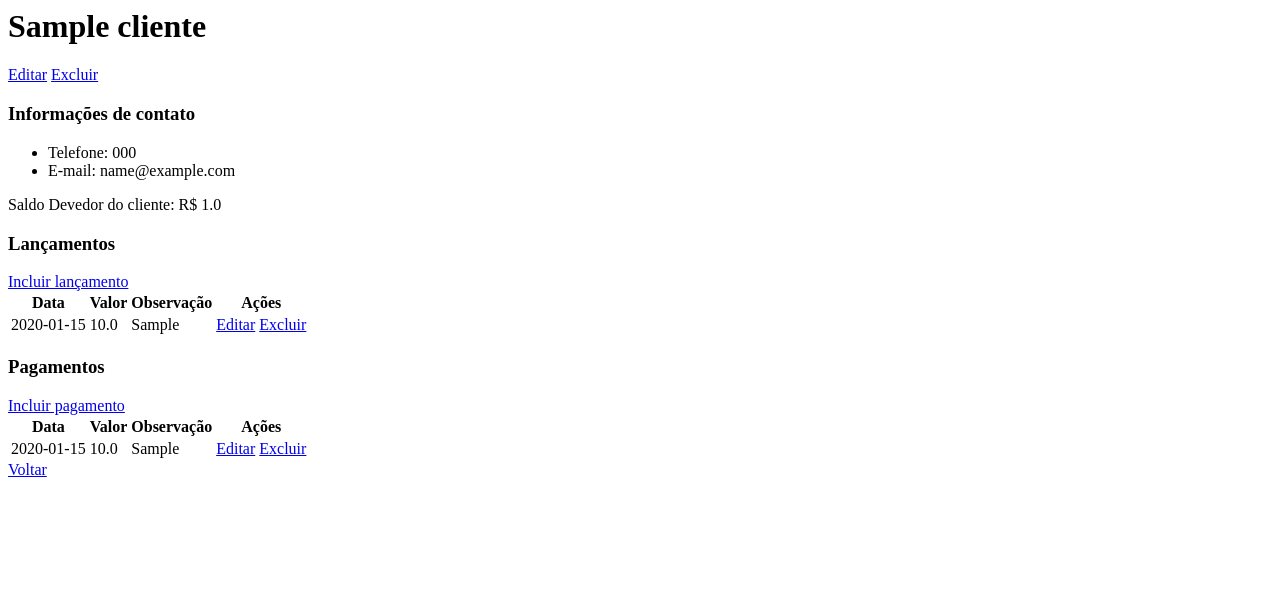
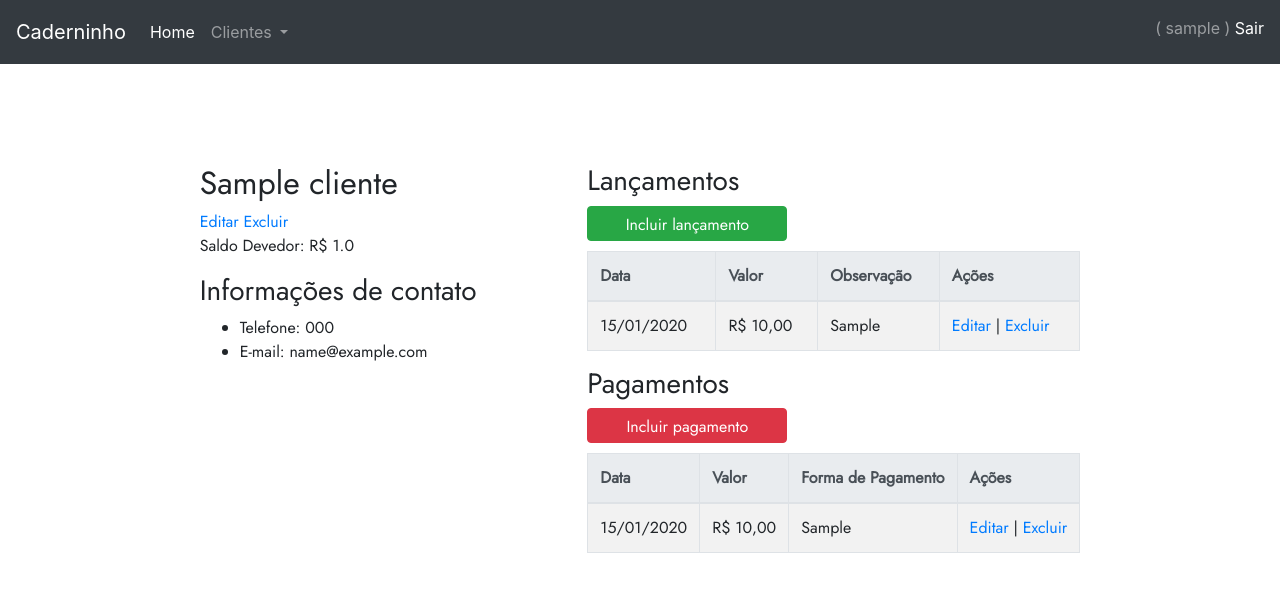
Before and after one commit to luciandalla/caderninho, a Flask app: page /cliente-detalhes/1 in a window 1280 px wide. Shown: the top 592 px of the page. Run offline with Flask 3, Linux system fonts and the light colour scheme; the visitor is signed in with stand-in values (Sample User, id 1); tables that the repository leaves empty hold one stand-in row (values such as "Sample post"); some libraries are stand-ins or nearby versions.

Commit message:
Implementação parcial do frontend da página cliente-detalhes.html

```diff
--- a/models/lancamentos.py
+++ b/models/lancamentos.py
@@ -35,7 +35,7 @@ class Lancamentos(db.Model):
 
     @staticmethod
     def cadastra_lancamento(data, valor, observacao, cliente_id):
-        lancamento = Lancamentos(data=data, valor=valor, observacao=observacao, id_cliente=cliente_id)
+        lancamento = Lancamentos(data=data, valor=valor, observacao=observacao.upper(), id_cliente=cliente_id)
         db.session.add(lancamento)
         db.session.commit()
         Clientes.atualiza_saldo(cliente_id, valor)
@@ -47,7 +47,7 @@ class Lancamentos(db.Model):
         diferenca_valor = float(valor) - float(lancamento.valor)
         lancamento.data = data
         lancamento.valor = valor
-        lancamento.observacao = observacao
+        lancamento.observacao = observacao.upper()
         lancamento.id_cliente = cliente_id
         db.session.add(lancamento)
         db.session.commit()
--- a/models/pagamentos.py
+++ b/models/pagamentos.py
@@ -34,7 +34,7 @@ class Pagamentos(db.Model):
 
     @staticmethod
     def cadastra_pagamento(data, valor, observacao, cliente_id):
-        pagamento = Pagamentos(data=data, valor=valor, observacao=observacao, id_cliente=cliente_id)
+        pagamento = Pagamentos(data=data, valor=valor, observacao=observacao.upper(), id_cliente=cliente_id)
         db.session.add(pagamento)
         db.session.commit()
         valor = float(valor) * -1
@@ -47,7 +47,7 @@ class Pagamentos(db.Model):
         diferenca_valor = float(pagamento.valor) - float(valor)
         pagamento.data = data
         pagamento.valor = valor
-        pagamento.observacao = observacao
+        pagamento.observacao = observacao.upper()
         pagamento.id_cliente = cliente_id
         db.session.add(pagamento)
         db.session.commit()
--- a/static/estilo.css
+++ b/static/estilo.css
@@ -9,12 +9,22 @@
     font-family: 'Jost', sans-serif;
 }
 
-.main__novocliente {
-    width: 120px;
-    height: 37px;
+.main__novocliente{
+    width: 200px;
+    height: 35px;
     margin-bottom: 10px;
 }
 
 .pesquisa-tabela{
     height: 30px;
 }
+
+.cliente {
+    margin: 5% 10%;
+    margin-top: 80px;
+    display: flex;
+    gap: 30px;
+    align-items: left;
+    justify-content: space-between;
+    font-family: 'Jost', sans-serif;
+}
--- a/templates/cliente-detalhes.html
+++ b/templates/cliente-detalhes.html
@@ -1,20 +1,25 @@
-
-<h1>{{ cliente.nome }}</h1>
+{% extends "template.html" %}
+{% block conteudo %}
+<div class="cliente">
+    <div class="cliente__informacoes">
+        <h2>{{ cliente.nome }}</h2>
         <a href="{{ url_for('cliente_editar', id=cliente.id) }}">Editar</a>
         <a href="{{ url_for('cliente_excluir', id=cliente.id) }}">Excluir</a>
+
+        <p>Saldo Devedor: R$ {{  cliente.saldo }}</p>
 
         <h3>Informações de contato</h3>
         <ul>
             <li>Telefone: {{ cliente.telefone }}</li>
             <li>E-mail: {{ cliente.email }}</li>
         </ul>
-
-<p>Saldo Devedor do cliente: R$ {{  cliente.saldo }}</p>
+    </div>
+    <div class="cliente__movimentacoes">
 
         <h3>Lançamentos</h3>
-<a href="{{ url_for('lancamento_novo', id=cliente.id) }}">Incluir lançamento</a>
-<table>
-        <thead>
+        <a class="btn btn-success main__novocliente" href="{{ url_for('lancamento_novo', id=cliente.id) }}">Incluir lançamento</a>
+        <table class="table table-striped table-bordered table-hover">
+                <thead class="thead-light">
                     <tr>
                         <th>Data</th>
                         <th>Valor</th>
@@ -25,10 +30,10 @@
                 <tbody>
                 {% for lancamento in lancamentos %}
                     <tr>
-                <td>{{ lancamento.data }}</td>
-                <td>{{ lancamento.valor }}</td>
+                        <td>{{ lancamento.data.strftime('%d/%m/%Y') }}</td>
+                        <td>R$ {{ '{:,.2f}'.format(lancamento.valor|float) | replace('.', 'm') | replace(',', '.') | replace('m', ',') }}</td>
                         <td>{{ lancamento.observacao }}</td>
-                <td><a href="{{ url_for('lancamento_editar', id=lancamento.id) }}">Editar</a>
+                        <td><a href="{{ url_for('lancamento_editar', id=lancamento.id) }}">Editar</a> |
                         <a href="{{ url_for('lancamento_excluir', id=lancamento.id) }}">Excluir</a></td>
                     </tr>
                 {% endfor %}
@@ -36,27 +41,28 @@
         </table>
 
         <h3>Pagamentos</h3>
-<a href="{{ url_for('pagamento_novo', id=cliente.id) }}">Incluir pagamento</a>
-<table>
-        <thead>
+        <a class="btn btn-danger main__novocliente" href="{{ url_for('pagamento_novo', id=cliente.id) }}">Incluir pagamento</a>
+        <table class="table table-striped table-bordered table-hover">
+                <thead class="thead-light">
                     <tr>
                         <th>Data</th>
                         <th>Valor</th>
-                <th>Observação</th>
+                        <th>Forma de Pagamento</th>
                         <th>Ações</th>
                     </tr>
                 </thead>
                 <tbody>
                 {% for pagamento in pagamentos %}
                     <tr>
-                <td>{{ pagamento.data }}</td>
-                <td>{{ pagamento.valor }}</td>
+                        <td>{{ pagamento.data.strftime('%d/%m/%Y') }}</td>
+                        <td>R$ {{ '{:,.2f}'.format(pagamento.valor|float) | replace('.', 'm') | replace(',', '.') | replace('m', ',') }}</td>
                         <td>{{ pagamento.observacao }}</td>
-                <td><a href="{{ url_for('pagamento_editar', id=pagamento.id) }}">Editar</a>
+                        <td><a href="{{ url_for('pagamento_editar', id=pagamento.id) }}">Editar</a> |
                         <a href="{{ url_for('pagamento_excluir', id=pagamento.id) }}">Excluir</a></td>
                     </tr>
                 {% endfor %}
                 </tbody>
         </table>
-
-<a href="/clientes">Voltar</a>
+    </div>
+</div>
+{% endblock %}
--- a/views/cliente.py
+++ b/views/cliente.py
@@ -16,10 +16,12 @@ def clientes():
 def cliente_detalhes(id):
     if 'usuario' not in session or session['usuario'] == None:
         return redirect(url_for('login'))
+    usuario = session['usuario']
     cliente = Clientes.busca_cliente(id)
     lancamentos = Lancamentos.busca_lancamentos(id)
     pagamentos = Pagamentos.busca_pagamentos(id)
-    return render_template('cliente-detalhes.html', cliente = cliente, lancamentos=lancamentos, pagamentos=pagamentos)
+    return render_template('cliente-detalhes.html', cliente = cliente, lancamentos=lancamentos,
+                           pagamentos=pagamentos, usuario=usuario)
 
 @app.route('/cliente-novo')
 def cliente_novo():
```
Lines whose indentation alone changed are shown as unchanged.
